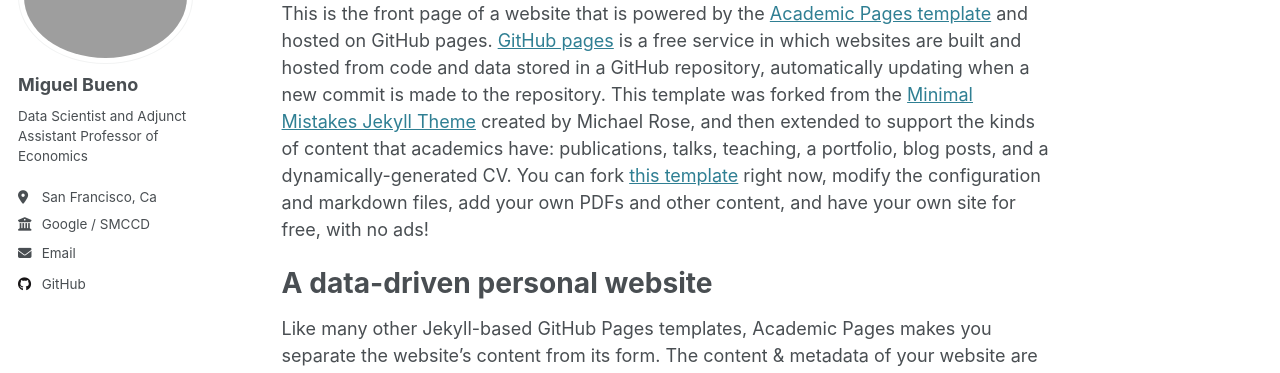
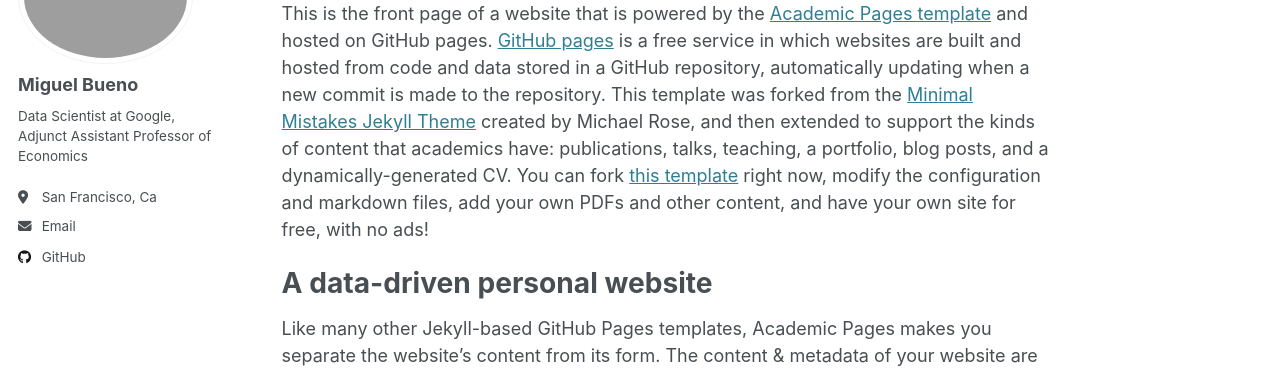
Before and after one commit to miguelbuenogoogle/miguelbuenogoogle.github.io, a Jekyll site: the page built from _pages/about.md, in a window 1280 px wide. Shown: the part 169-542 px from the top of the page. Built offline with Jekyll 4.4.1, drawn with Linux system fonts in a browser that asks for light colours.

Commit message:
Update _config.yml

```diff
--- a/_config.yml
+++ b/_config.yml
@@ -25,9 +25,9 @@ author:
   avatar           : "ProfilePhoto.png"
   name             : "Miguel Bueno"
   pronouns         : # example: "she/her"
-  bio              : "Data Scientist and Adjunct Assistant Professor of Economics"
+  bio              : "Data Scientist at Google, Adjunct Assistant Professor of Economics"
   location         : "San Francisco, Ca"
-  employer         : "Google / SMCCD"
+  employer         : # Example
   uri              : # URL
   email            : "miguelbueno800@gmail.com"
 
```
